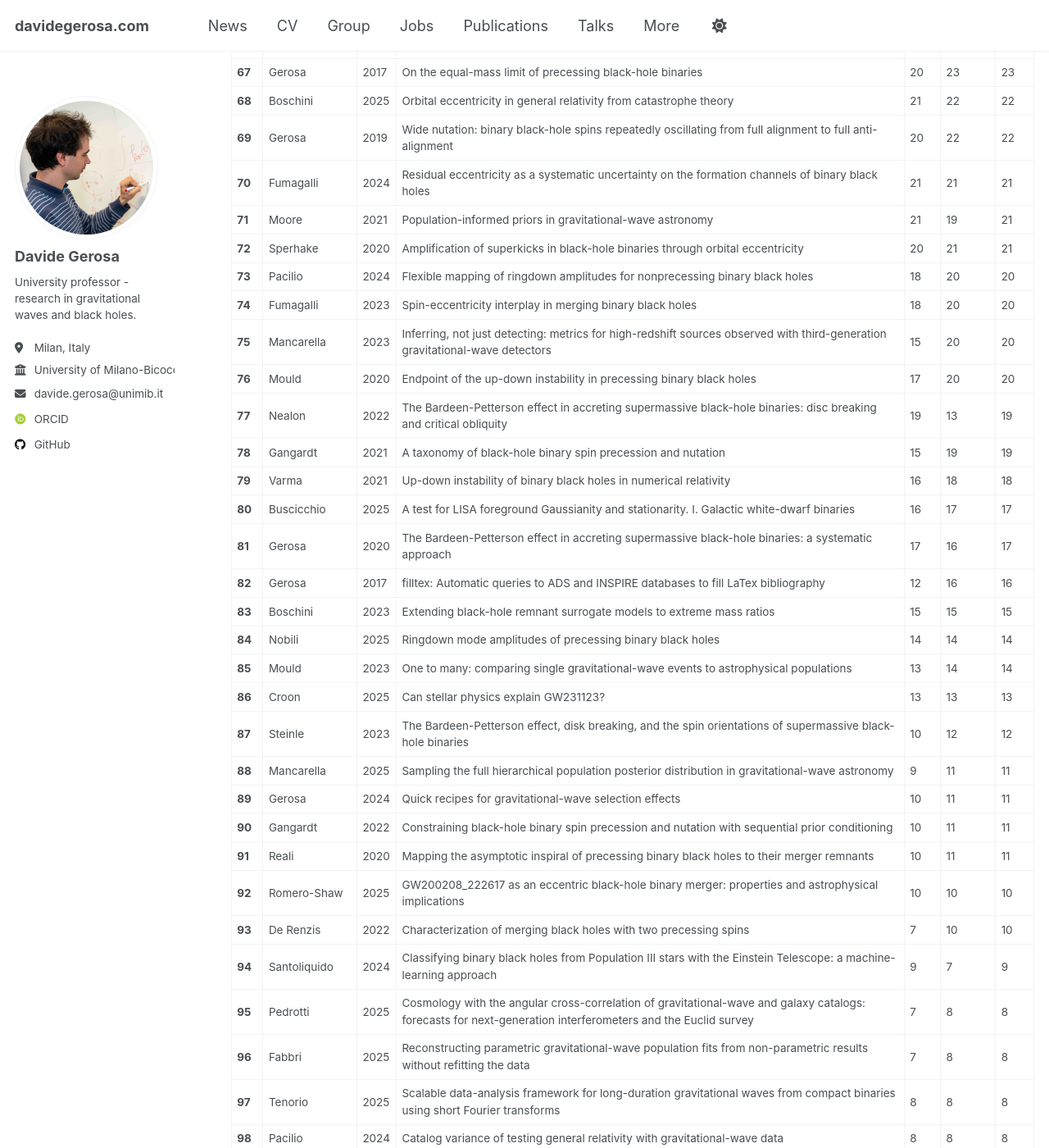
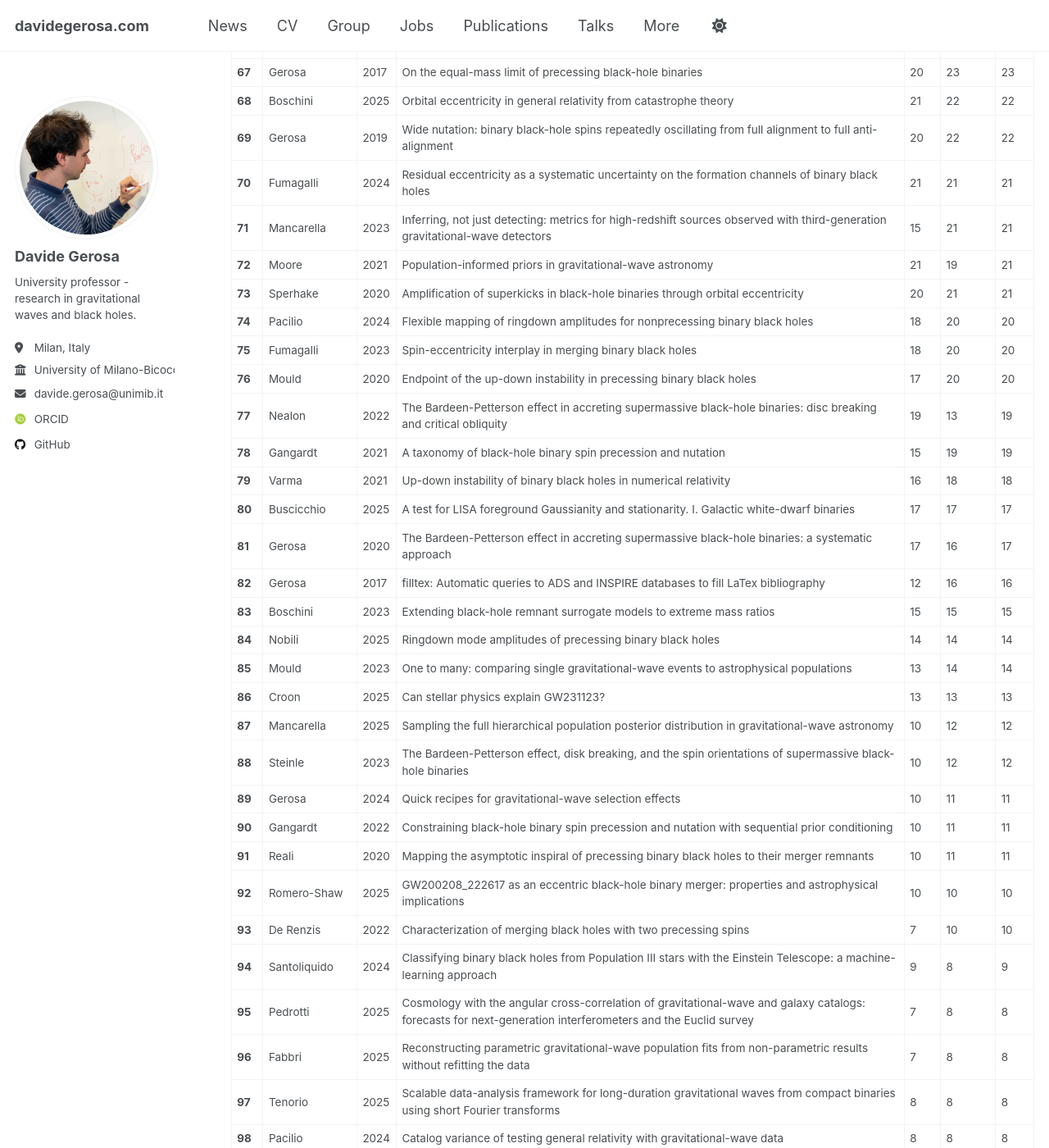
Before and after one commit to dgerosa/website, a Jekyll site: the page built from _pages/citations.md, in a window 1280 px wide and 1400 px high, scrolled down 3157 px. Shown: the whole window at 82% size. Built offline with Jekyll 4.4.1, drawn with Linux system fonts in a browser that asks for light colours; some web fonts are replaced; some of the changed text lies outside the part shown.

Commit message:
Website update from workflow

```diff
--- a/_pages/_citations.md
+++ b/_pages/_citations.md
@@ -79,30 +79,30 @@
 | **68** | Boschini | 2025 | Orbital eccentricity in general relativity from catastrophe theory | 21 | 22 | 22 |
 | **69** | Gerosa | 2019 | Wide nutation: binary black-hole spins repeatedly oscillating from full alignment to full anti-alignment | 20 | 22 | 22 |
 | **70** | Fumagalli | 2024 | Residual eccentricity as a systematic uncertainty on the formation channels of binary black holes | 21 | 21 | 21 |
-| **71** | Moore | 2021 | Population-informed priors in gravitational-wave astronomy | 21 | 19 | 21 |
-| **72** | Sperhake | 2020 | Amplification of superkicks in black-hole binaries through orbital eccentricity | 20 | 21 | 21 |
-| **73** | Pacilio | 2024 | Flexible mapping of ringdown amplitudes for nonprecessing binary black holes | 18 | 20 | 20 |
-| **74** | Fumagalli | 2023 | Spin-eccentricity interplay in merging binary black holes | 18 | 20 | 20 |
-| **75** | Mancarella | 2023 | Inferring, not just detecting: metrics for high-redshift sources observed with third-generation gravitational-wave detectors | 15 | 20 | 20 |
+| **71** | Mancarella | 2023 | Inferring, not just detecting: metrics for high-redshift sources observed with third-generation gravitational-wave detectors | 15 | 21 | 21 |
+| **72** | Moore | 2021 | Population-informed priors in gravitational-wave astronomy | 21 | 19 | 21 |
+| **73** | Sperhake | 2020 | Amplification of superkicks in black-hole binaries through orbital eccentricity | 20 | 21 | 21 |
+| **74** | Pacilio | 2024 | Flexible mapping of ringdown amplitudes for nonprecessing binary black holes | 18 | 20 | 20 |
+| **75** | Fumagalli | 2023 | Spin-eccentricity interplay in merging binary black holes | 18 | 20 | 20 |
 | **76** | Mould | 2020 | Endpoint of the up-down instability in precessing binary black holes | 17 | 20 | 20 |
 | **77** | Nealon | 2022 | The Bardeen-Petterson effect in accreting supermassive black-hole binaries: disc breaking and critical obliquity | 19 | 13 | 19 |
 | **78** | Gangardt | 2021 | A taxonomy of black-hole binary spin precession and nutation | 15 | 19 | 19 |
 | **79** | Varma | 2021 | Up-down instability of binary black holes in numerical relativity | 16 | 18 | 18 |
-| **80** | Buscicchio | 2025 | A test for LISA foreground Gaussianity and stationarity. I. Galactic white-dwarf binaries | 16 | 17 | 17 |
+| **80** | Buscicchio | 2025 | A test for LISA foreground Gaussianity and stationarity. I. Galactic white-dwarf binaries | 17 | 17 | 17 |
 | **81** | Gerosa | 2020 | The Bardeen-Petterson effect in accreting supermassive black-hole binaries: a systematic approach | 17 | 16 | 17 |
 | **82** | Gerosa | 2017 | filltex: Automatic queries to ADS and INSPIRE databases to fill LaTex bibliography | 12 | 16 | 16 |
 | **83** | Boschini | 2023 | Extending black-hole remnant surrogate models to extreme mass ratios | 15 | 15 | 15 |
 | **84** | Nobili | 2025 | Ringdown mode amplitudes of precessing binary black holes | 14 | 14 | 14 |
 | **85** | Mould | 2023 | One to many: comparing single gravitational-wave events to astrophysical populations | 13 | 14 | 14 |
 | **86** | Croon | 2025 | Can stellar physics explain GW231123? | 13 | 13 | 13 |
-| **87** | Steinle | 2023 | The Bardeen-Petterson effect, disk breaking, and the spin orientations of supermassive black-hole binaries | 10 | 12 | 12 |
-| **88** | Mancarella | 2025 | Sampling the full hierarchical population posterior distribution in gravitational-wave astronomy | 9 | 11 | 11 |
+| **87** | Mancarella | 2025 | Sampling the full hierarchical population posterior distribution in gravitational-wave astronomy | 10 | 12 | 12 |
+| **88** | Steinle | 2023 | The Bardeen-Petterson effect, disk breaking, and the spin orientations of supermassive black-hole binaries | 10 | 12 | 12 |
 | **89** | Gerosa | 2024 | Quick recipes for gravitational-wave selection effects | 10 | 11 | 11 |
 | **90** | Gangardt | 2022 | Constraining black-hole binary spin precession and nutation with sequential prior conditioning | 10 | 11 | 11 |
 | **91** | Reali | 2020 | Mapping the asymptotic inspiral of precessing binary black holes to their merger remnants | 10 | 11 | 11 |
 | **92** | Romero-Shaw | 2025 | GW200208_222617 as an eccentric black-hole binary merger: properties and astrophysical implications | 10 | 10 | 10 |
 | **93** | De Renzis | 2022 | Characterization of merging black holes with two precessing spins | 7 | 10 | 10 |
-| **94** | Santoliquido | 2024 | Classifying binary black holes from Population III stars with the Einstein Telescope: a machine-learning approach | 9 | 7 | 9 |
+| **94** | Santoliquido | 2024 | Classifying binary black holes from Population III stars with the Einstein Telescope: a machine-learning approach | 9 | 8 | 9 |
 | **95** | Pedrotti | 2025 | Cosmology with the angular cross-correlation of gravitational-wave and galaxy catalogs: forecasts for next-generation interferometers and the Euclid survey | 7 | 8 | 8 |
 | **96** | Fabbri | 2025 | Reconstructing parametric gravitational-wave population fits from non-parametric results without refitting the data | 7 | 8 | 8 |
 | **97** | Tenorio | 2025 | Scalable data-analysis framework for long-duration gravitational waves from compact binaries using short Fourier transforms | 8 | 8 | 8 |
```
Also changed, not shown: other parts of _pages/_citations.md (+18 -18 lines), _pages/_group.md (+2 -1 lines), _pages/_publications.md (+14 -14 lines), _pages/_talks.md (+1 -1 lines).
